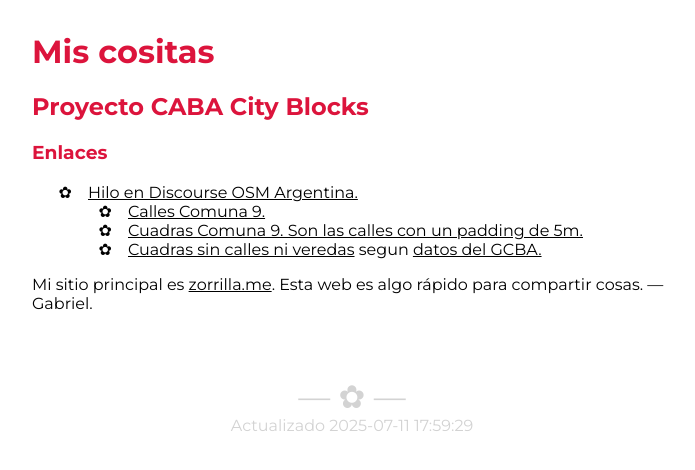
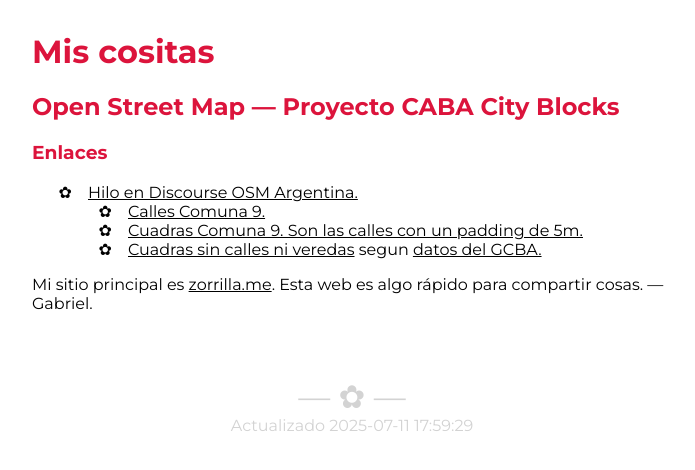
Before and after one commit to GAZ082/GAZ082.github.io, a plain HTML site: page index.html in a window 1280 px wide. Shown: the whole page, without its empty margins (288-983 px from the left). Drawn offline with Linux system fonts and the light colour scheme.

Commit message:
Subtitulo

```diff
--- a/index.html
+++ b/index.html
@@ -57,7 +57,7 @@
 
 <body>
     <h1>Mis cositas</h1>
-    <h2>Proyecto CABA City Blocks</h2>
+    <h2>Open Street Map — Proyecto CABA City Blocks</h2>
     <h3>Enlaces</h3>
     <ul>
         <li><a href="https://community.openstreetmap.org/t/cuadras-place-city-blocks/132404/6">Hilo en Discourse OSM
```
